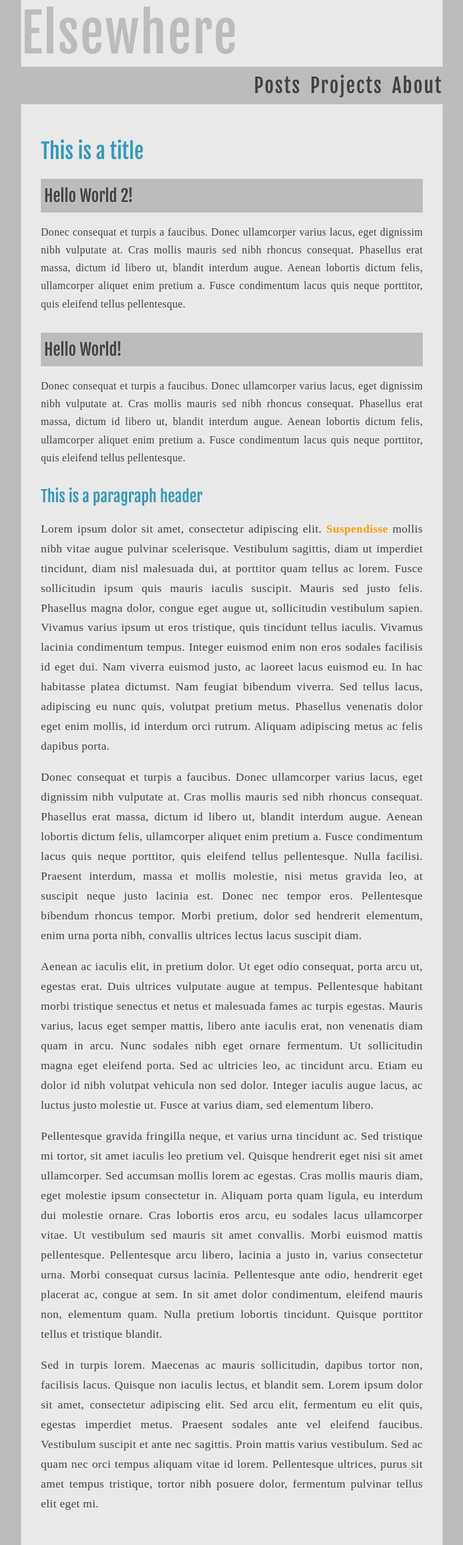
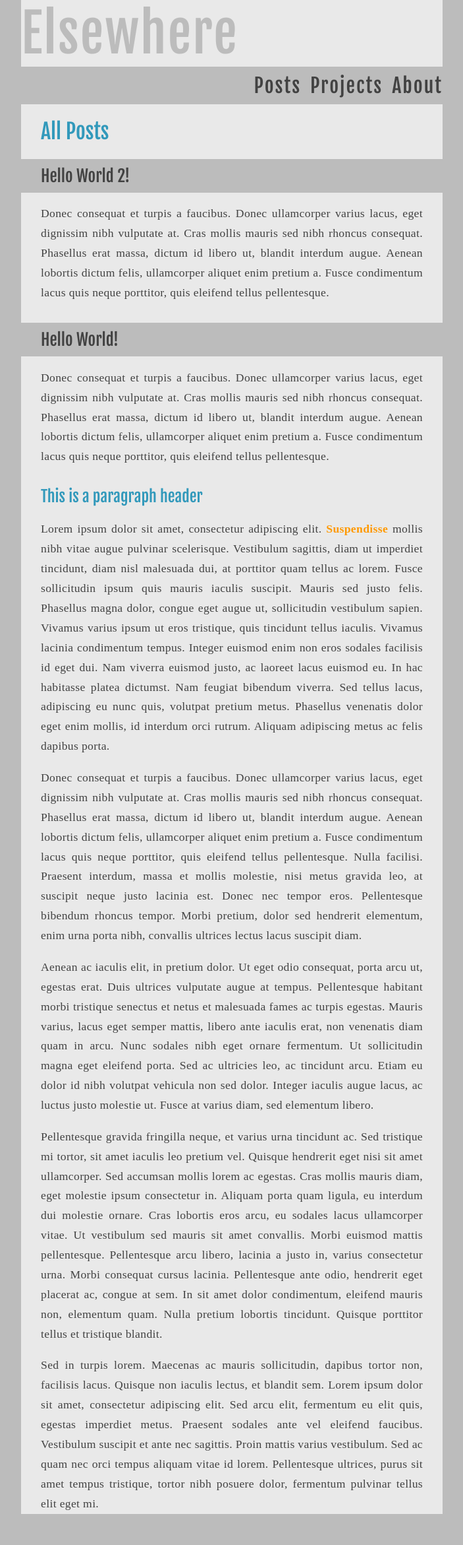
Before and after one commit to ElsewhereGames/elsewheregames.github.io, a Jekyll site: the page backup.html, which Jekyll copies as it is, in a window 1280 px wide. Shown: the whole page at 66% size, without its empty margins (288-991 px from the left). Built offline with Jekyll 4.4.1, drawn with Linux system fonts in a browser that asks for light colours; some web fonts are replaced; Markdown is read by kramdown in place of the engine named in the settings; after the commit the page ends 2294 px from its top, so only the background shows below that.

Commit message:
Some more styling of the posts page.

```diff
--- a/backup.html
+++ b/backup.html
@@ -28,7 +28,7 @@
 
             <div class="content">
 
-            <h1>This is a title</h1>
+            <h1>All Posts</h1>
 
                 <div class="posts">
 
--- a/styles/styles.css
+++ b/styles/styles.css
@@ -86,7 +86,7 @@
 /* Content */
 
 .body .content {
-    padding:            30px;
+    padding:            0px 30px;
 }
 
 .body .content h1,
@@ -138,7 +138,8 @@
     /* Background */
     display:            block;
     background-color:   #bcbcbc;
-    padding:            10px 5px;
+    padding:            10px 30px;
+    margin:             0px -30px;
 
     /* Text */
     font-size:          25px;
@@ -158,6 +159,5 @@
 .body .posts ul li p {
 
     /* Text */
-    font-size:          100%;
 
 }
```
